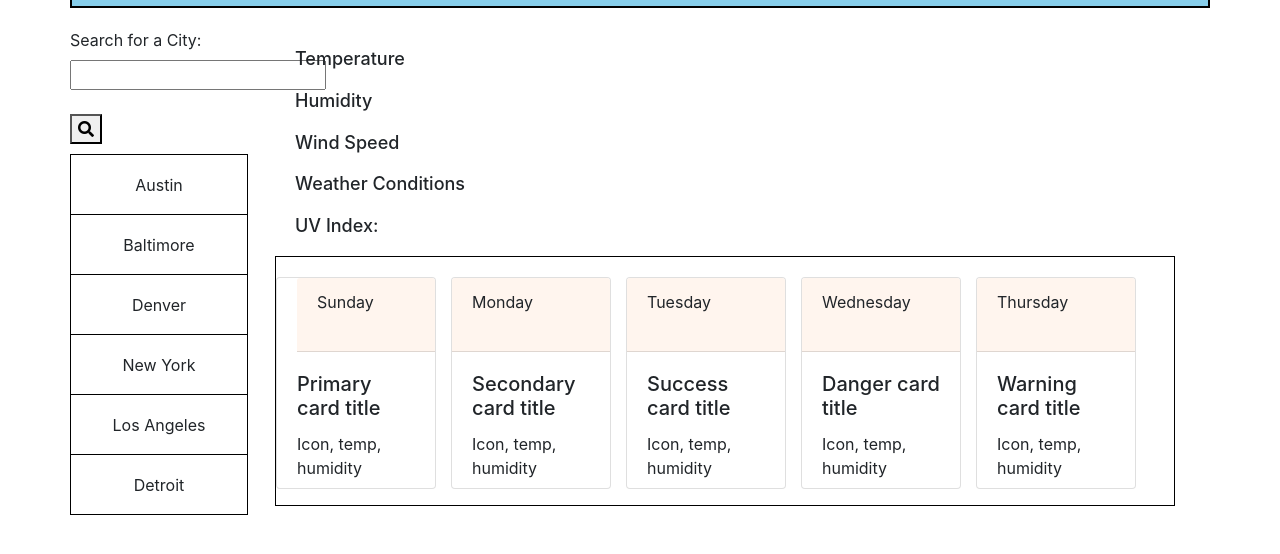
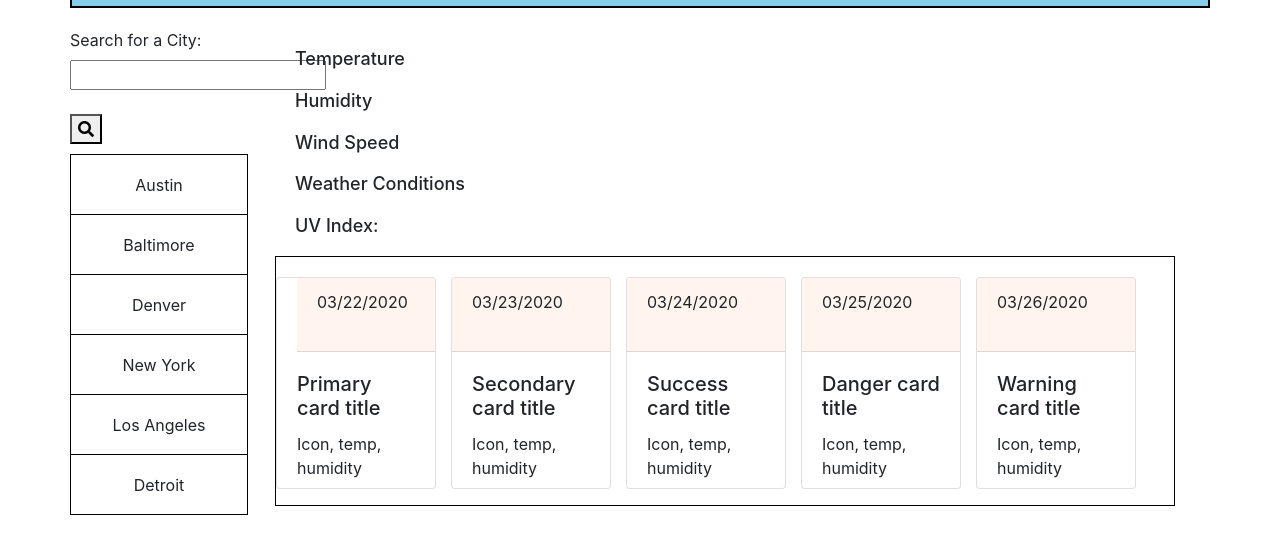
Before and after one commit to Linus41/Homework6, a plain HTML site: page index.html in a window 1280 px wide. Shown: the part 70-624 px from the top of the page. Drawn offline with nearby package versions, Linux system fonts and the light colour scheme; no server answers.

Commit message:
changed 5day forecast cards to date in header

```diff
--- a/index.html
+++ b/index.html
@@ -115,19 +115,19 @@
     <script type="text/javascript">
         var dayOne = moment();
         var dayCardOne = document.getElementById("card-1");
-        dayCardOne.innerHTML = dayOne.format("dddd");
+        dayCardOne.innerHTML = dayOne.format("MM/DD/YYYY");
         var dayTwo = moment().add(1, "days");
         var dayCardTwo = document.getElementById("card-2");
-        dayCardTwo.innerHTML = dayTwo.format("dddd");
+        dayCardTwo.innerHTML = dayTwo.format("MM/DD/YYYY");
         var dayThree = moment().add(2, "days");
         var dayCardThree = document.getElementById("card-3");
-        dayCardThree.innerHTML = dayThree.format("dddd");
+        dayCardThree.innerHTML = dayThree.format("MM/DD/YYYY");
         var dayFour = moment().add(3, "days");
         var dayCardFour = document.getElementById("card-4");
-        dayCardFour.innerHTML = dayFour.format("dddd");
+        dayCardFour.innerHTML = dayFour.format("MM/DD/YYYY");
         var dayFive = moment().add(4, "days");
         var dayCardFive = document.getElementById("card-5");
-        dayCardFive.innerHTML = dayFive.format("dddd");
+        dayCardFive.innerHTML = dayFive.format("MM/DD/YYYY");
         // on button click, weather api is called to populate all info to page and stores city to local storage
         $("#button").on("click", function (event) {
             event.preventDefault();
@@ -136,6 +136,12 @@
 
 
 
+        })
+        $("#Austin").on("click", function () {
+            $.ajax({
+                type: "GET",
+                url: ""
+            })
         })
         function index(lat, lon) {
             console.log(lat, lon, "inside UV Index");
```
